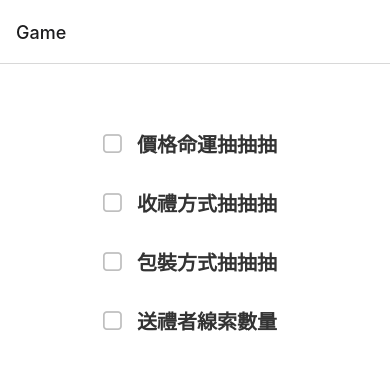
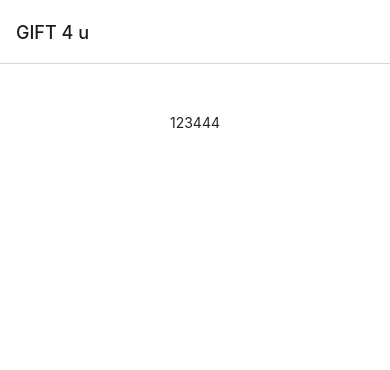
Before and after one commit to JessieChin7/Gift-4-U-App, a React Native app: screen / in a window 390 px wide. Shown: the top 370 px of the page. Built offline with nearby package versions, Linux system fonts and the light colour scheme.

Commit message:
Add tab nav

```diff
--- a/App.tsx
+++ b/App.tsx
@@ -1,9 +1,7 @@
 import React from "react";
 import Navigation from "./src/navigation";
 
-
 const App = () => {
-
   return (
     <>
       <Navigation />
--- a/package.json
+++ b/package.json
@@ -10,6 +10,7 @@
   },
   "dependencies": {
     "@freakycoder/react-native-helpers": "^2.0.2",
+    "@react-navigation/bottom-tabs": "^6.5.7",
     "@react-navigation/native": "^6.1.6",
     "@react-navigation/native-stack": "^6.9.12",
     "chalk": "^5.2.0",
@@ -17,8 +18,9 @@
     "expo-status-bar": "~1.4.4",
     "react": "18.2.0",
     "react-native": "0.71.6",
+    "react-native-dynamic-vector-icons": "^1.3.0",
     "react-native-elements": "^3.4.3",
-    "react-native-safe-area-context": "^4.5.1",
+    "react-native-safe-area-context": "4.5.0",
     "react-native-screens": "^3.20.0",
     "react-router-dom": "^6.10.0"
   },
--- a/src/navigation/index.tsx
+++ b/src/navigation/index.tsx
@@ -1,18 +1,80 @@
 import React from "react";
+import Icon, { IconType } from "react-native-dynamic-vector-icons";
+
 import { NavigationContainer } from "@react-navigation/native";
+import { createBottomTabNavigator } from "@react-navigation/bottom-tabs";
 import { createNativeStackNavigator } from "@react-navigation/native-stack";
 
-import Home from "../screens/home/Home";
+import { SCREENS, APP_NAME } from "../types";
+
+import HomeScreen from "../screens/home/HomeScreen";
 import Game from "../screens/game/Game";
+import SearchScreen from "../screens/search/SearchScreen";
+import ShopScreen from "../screens/shop/ShopScreen";
 
+const Tab = createBottomTabNavigator();
 const Stack = createNativeStackNavigator();
 
 const Navigation = () => {
+
+  const renderTabIcon = (
+    route: any,
+    focused: boolean,
+    color: string,
+    size: number,
+  ) => {
+    let iconName = "home";
+    switch (route.name) {
+      case SCREENS.HOME:
+        iconName = focused ? "home" : "home-outline";
+        break;
+      case SCREENS.GIFT:
+        iconName = focused ? "gift" : "gift-outline";
+        break;
+      case SCREENS.SEARCH:
+        iconName = focused ? "search" : "search-outline";
+        break;
+      case SCREENS.SHOP:
+        iconName = focused ? "cart" : "cart-outline";
+        break;
+      default:
+        iconName = focused ? "home" : "home-outline";
+        break;
+    }
+    return (
+      <Icon
+        name={iconName}
+        type={IconType.Ionicons}
+        size={size}
+        color={color}
+      />
+    );
+  };
+
+  const renderTabNavigation = () => {
+    return (
+      <Tab.Navigator
+        screenOptions={({ route }) => ({
+        headerShown: false,
+        tabBarIcon: ({ focused, color, size }) =>
+          renderTabIcon(route, focused, color, size),
+          tabBarActiveTintColor: "#667080",
+          tabBarInactiveTintColor: "#e8ecf4",
+          tabBarShowLabel: false,
+      })}
+      >
+        <Tab.Screen name={SCREENS.HOME} component={HomeScreen}/>
+        <Tab.Screen name={SCREENS.GIFT} component={Game} />
+        <Tab.Screen name={SCREENS.SEARCH} component={SearchScreen} />
+        <Tab.Screen name={SCREENS.SHOP} component={ShopScreen} />
+      </Tab.Navigator>
+    );
+  };
+
   return (
     <NavigationContainer>
         <Stack.Navigator screenOptions={{ headerShown: true }}>
-            {/* <Stack.Screen name="Home" component={Home} /> */}
-            <Stack.Screen name="Game" component={Game} />
+            <Stack.Screen name={APP_NAME}>{renderTabNavigation}</Stack.Screen>
         </Stack.Navigator>
     </NavigationContainer>
   );
--- /dev/null
+++ b/src/screens/home/HomeScreen.tsx
@@ -0,0 +1,20 @@
+import React from "react";
+import { View } from 'react-native';
+import { Text } from "react-native-elements";
+
+import { StatusBar } from 'expo-status-bar';
+
+import { styles } from "./HomeScreen.style";
+
+interface HomeScreenProps {}
+
+const HomeScreen: React.FC<HomeScreenProps> = () => {
+  return (
+    <View style={styles.container}>
+      <Text>123444</Text>
+      <StatusBar style="auto" />
+    </View>
+  );
+};
+
+export default HomeScreen;
--- /dev/null
+++ b/src/screens/search/SearchScreen.style.ts
@@ -0,0 +1,27 @@
+
+
+
+import { StyleSheet } from 'react-native';
+
+export const styles = StyleSheet.create({
+    container: {
+        flex: 1,
+        backgroundColor: '#fff',
+        alignItems: 'center',
+        paddingTop: 50,
+    },
+    scrollView: {
+        width: '100%',
+    },
+    checkBoxContainer: {
+        backgroundColor: 'transparent',
+        alignItems: 'center',
+        borderWidth: 0,
+        padding: 10,
+    },
+    checkBoxTitle: {
+        fontSize: 20,
+        fontWeight: 'bold',
+        color: '#333',
+    },
+});
--- a/src/screens/home/Home.tsx
+++ b/src/screens/search/SearchScreen.tsx
@@ -4,17 +4,17 @@ import { Text } from "react-native-elements";
 
 import { StatusBar } from 'expo-status-bar';
 
-import { styles } from "./Home.style";
+import { styles } from "./SearchScreen.style";
 
-interface HomeProps {}
+interface SearchScreenProps {}
 
-const Home: React.FC<HomeProps> = () => {
+const SearchScreen: React.FC<SearchScreenProps> = () => {
   return (
     <View style={styles.container}>
-      <Text>123</Text>
+      <Text>Search</Text>
       <StatusBar style="auto" />
     </View>
   );
 };
 
-export default Home;
+export default SearchScreen;
--- /dev/null
+++ b/src/screens/shop/ShopScreen.style.ts
@@ -0,0 +1,24 @@
+import { StyleSheet } from 'react-native';
+
+export const styles = StyleSheet.create({
+    container: {
+        flex: 1,
+        backgroundColor: '#fff',
+        alignItems: 'center',
+        paddingTop: 50,
+    },
+    scrollView: {
+        width: '100%',
+    },
+    checkBoxContainer: {
+        backgroundColor: 'transparent',
+        alignItems: 'center',
+        borderWidth: 0,
+        padding: 10,
+    },
+    checkBoxTitle: {
+        fontSize: 20,
+        fontWeight: 'bold',
+        color: '#333',
+    },
+});
--- /dev/null
+++ b/src/screens/shop/ShopScreen.tsx
@@ -0,0 +1,20 @@
+import React from "react";
+import { View } from 'react-native';
+import { Text } from "react-native-elements";
+
+import { StatusBar } from 'expo-status-bar';
+
+import { styles } from "./ShopScreen.style";
+
+interface ShopScreenProps {}
+
+const ShopScreen: React.FC<ShopScreenProps> = () => {
+  return (
+    <View style={styles.container}>
+      <Text>Shop</Text>
+      <StatusBar style="auto" />
+    </View>
+  );
+};
+
+export default ShopScreen;
--- /dev/null
+++ b/src/types/index.tsx
@@ -0,0 +1,8 @@
+export const APP_NAME = "GIFT 4 u"
+
+export const SCREENS = {
+    HOME: "Home",
+    GIFT: "Gift",
+    SEARCH: "Search",
+    SHOP: "Shop",
+};
```
Also changed, not shown: src/screens/home/HomeScreen.style.ts (renamed from src/screens/home/Home.style.ts), 1 other file (tests, documents, lock files or other folders).
